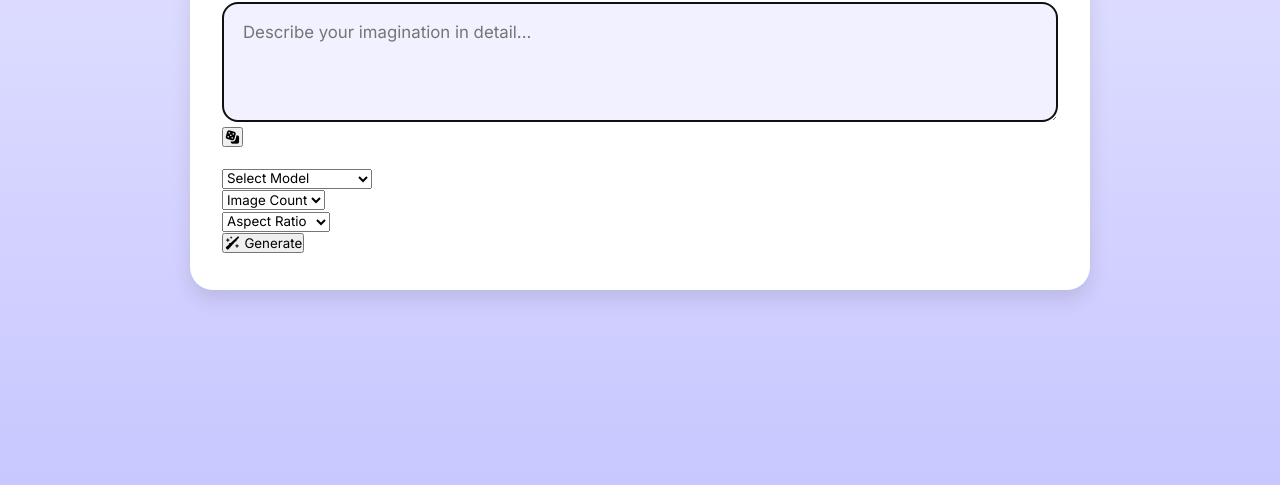
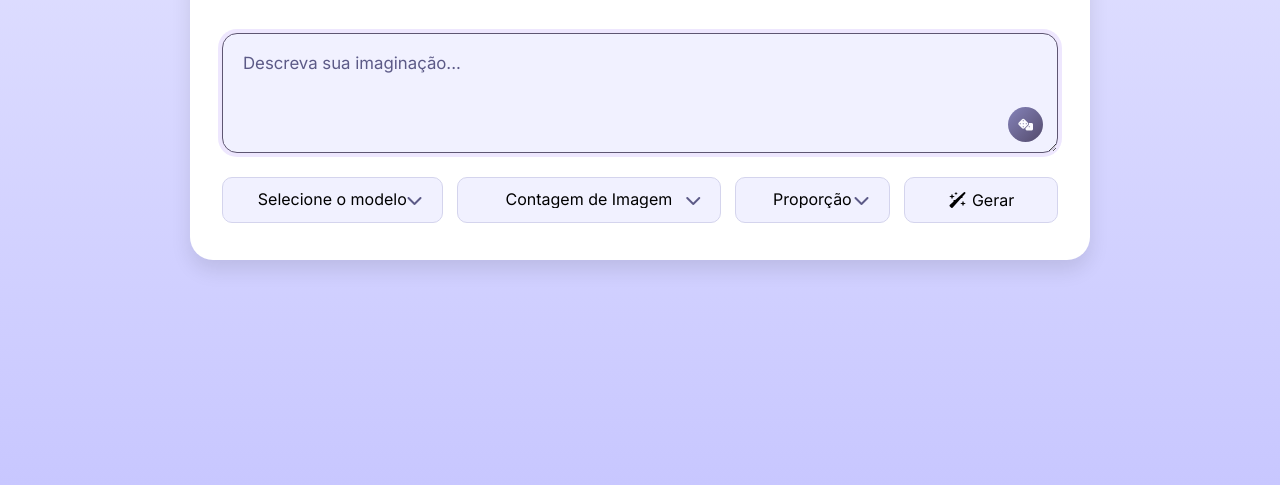
Before and after one commit to hyagodiasf/JAVASCRIPT-ONLY, a plain HTML site: page AI_IMAGE_GENERATOR/index.html in a window 1280 px wide. Shown: the part 315-800 px from the top of the page. Drawn offline with Linux system fonts and the light colour scheme.

Commit message:
Modificações 1.1
Foi acrescentado modificações em alguns pontos usando apenas o CSS.
1 - container principal;
2 - buttons;
3 - selects

```diff
--- a/AI_IMAGE_GENERATOR/index.html
+++ b/AI_IMAGE_GENERATOR/index.html
@@ -9,6 +9,10 @@
       rel="stylesheet"
       href="https://cdnjs.cloudflare.com/ajax/libs/font-awesome/7.0.1/css/all.min.css"
     />
+    <link
+      rel="stylesheet"
+      href="https://cdnjs.cloudflare.com/ajax/libs/font-awesome/6.5.1/css/all.min.css"
+    />
     <link rel="stylesheet" href="style.css" />
   </head>
   <body>
@@ -18,7 +22,7 @@
           <div class="logo">
             <i class="fa-solid fa-wand-magic-sparkles"></i>
           </div>
-          <h1>AI Image Generator</h1>
+          <h1>Gerador de Imagem - IA</h1>
         </div>
 
         <button class="theme-toggle">
@@ -31,7 +35,7 @@
           <div class="prompt-container">
             <textarea
               class="prompt-input"
-              placeholder="Describe your imagination in detail..."
+              placeholder="Descreva sua imaginação..."
               required
               autofocus
             ></textarea>
@@ -43,7 +47,7 @@
           <div class="prompt-actions">
             <div class="select-wrapper">
               <select class="custom-select required">
-                <option value="" selected disabled>Select Model</option>
+                <option value="" selected disabled>Selecione o modelo</option>
                 <option value="black-forest-labs/FLUX.1-schnell">
                   FLUX.1-dev
                 </option>
@@ -61,7 +65,7 @@
             </div>
             <div class="select-wrapper">
               <select class="custom-select required">
-                <option value="" selected disabled>Image Count</option>
+                <option value="" selected disabled>Contagem de Imagem</option>
                 <option value="1">1 Image</option>
                 <option value="2">1 Image</option>
                 <option value="3">1 Image</option>
@@ -70,15 +74,15 @@
             </div>
             <div class="select-wrapper">
               <select class="custom-select required">
-                <option value="" selected disabled>Aspect Ratio</option>
+                <option value="" selected disabled>Proporção</option>
                 <option value="1/1">Square</option>
                 <option value="16/9">Landscape</option>
                 <option value="9/16">Portrait (9:16)</option>
               </select>
             </div>
-            <button type="submit" class="gererate-btn">
+            <button type="submit" class="generate-btn">
               <i class="fa-solid fa-wand-sparkles"></i>
-              Generate
+              Gerar
             </button>
           </div>
         </form>
--- a/AI_IMAGE_GENERATOR/style.css
+++ b/AI_IMAGE_GENERATOR/style.css
@@ -13,15 +13,15 @@
 }
 
 :root {
-  --color-primary: #5c56e1;
-  --color-primary-dark: #5b21b6;
-  --color-accent: #8b5cf6;
+  --color-primary: #34325f;
+  --color-primary-dark: #100325;
+  --color-accent: #5e5672;
   --color-card: #ffffff;
   --color-input: #f1f1ff;
   --color-placeholder: #5c5a87;
   --color-text: #09090e;
   --color-border: #d4d4ed;
-  --color-gradient: linear-gradient(135deg, #5c56e1, #8b5cf6);
+  --color-gradient: linear-gradient(135deg, #6c69aa, #2c2147);
 }
 
 body {
@@ -45,7 +45,7 @@
 }
 
 .container::before {
-  background:  var(--color-gradient);
+  background: var(--color-gradient);
   content: "";
   height: 5px;
   left: 0px;
@@ -53,7 +53,6 @@
   top: 0px;
   width: 100%;
 }
-
 
 .header {
   align-items: center;
@@ -112,11 +111,13 @@
 
 .main-content .prompt-container {
   width: 100%;
+  position: relative;
   margin-bottom: 20px;
 }
 
-.prompt-container .prompt-input{
+.prompt-container .prompt-input {
   width: 100%;
+  resize: vertical;
   line-height: 1.6;
   font-size: 1.05rem;
   min-height: 120px;
@@ -125,4 +126,79 @@
   color: var(--color-text);
   background: var(--color-input);
   border: 1px solid var(--color-border);
+  transition: all 0.3s ease;
 }
+
+.prompt-container .prompt-input::placeholder {
+  color: var(--color-placeholder);
+}
+
+.prompt-container .prompt-input:focus {
+  outline: none;
+  border-color: var(--color-accent);
+  box-shadow: 0 0 0 4px rgba(139, 92, 246, 0.15);
+}
+
+.prompt-container .prompt-btn {
+  position: absolute;
+  right: 15px;
+  bottom: 15px;
+  height: 35px;
+  width: 35px;
+  background: var(--color-gradient);
+  border: none;
+  color: #fff;
+  font-size: 0.75rem;
+  border-radius: 50%;
+  opacity: 0.8;
+  cursor: pointer;
+  background: var(--color-gradient);
+  transition: all 0.3s ease;
+}
+
+.prompt-container .prompt-btn:hover {
+  opacity: 1;
+  transform: translateY(-2px);
+  box-shadow: 0 4px 6px -1px rgba(0, 0, 0, 0.1);
+}
+
+.main-content .prompt-actions {
+  display: grid;
+  gap: 14px;
+  grid-template-columns: 1fr 1.2fr 0.7fr 0.7fr;
+}
+
+.prompt-actions .select-wrapper {
+  position: relative;
+}
+
+.prompt-actions .select-wrapper::after {
+  content: "\f078";
+  font-family: "Font Awesome 6 Free";
+  font-weight: 900;
+  position: absolute;
+  right: 20px;
+  top: 50%;
+  padding-left: 1px;
+  pointer-events: none;
+  background: var(--color-input);
+  color: var(--color-placeholder);
+  transform: translateY(-50%);
+}
+
+.prompt-actions :where(.custom-select, .generate-btn) {
+  cursor: pointer;
+  padding: 12px 20px;
+  font-size: 1rem;
+  text-align: center;
+  border-radius: 10px;
+  background: var(--color-input);
+  border: 1px solid var(--color-border);
+}
+
+.prompt-actions .custom-select {
+  width: 100%;
+  outline: none;
+  height: 100%;
+  appearance: none;
+}
```
Lines whose indentation alone changed are shown as unchanged.
